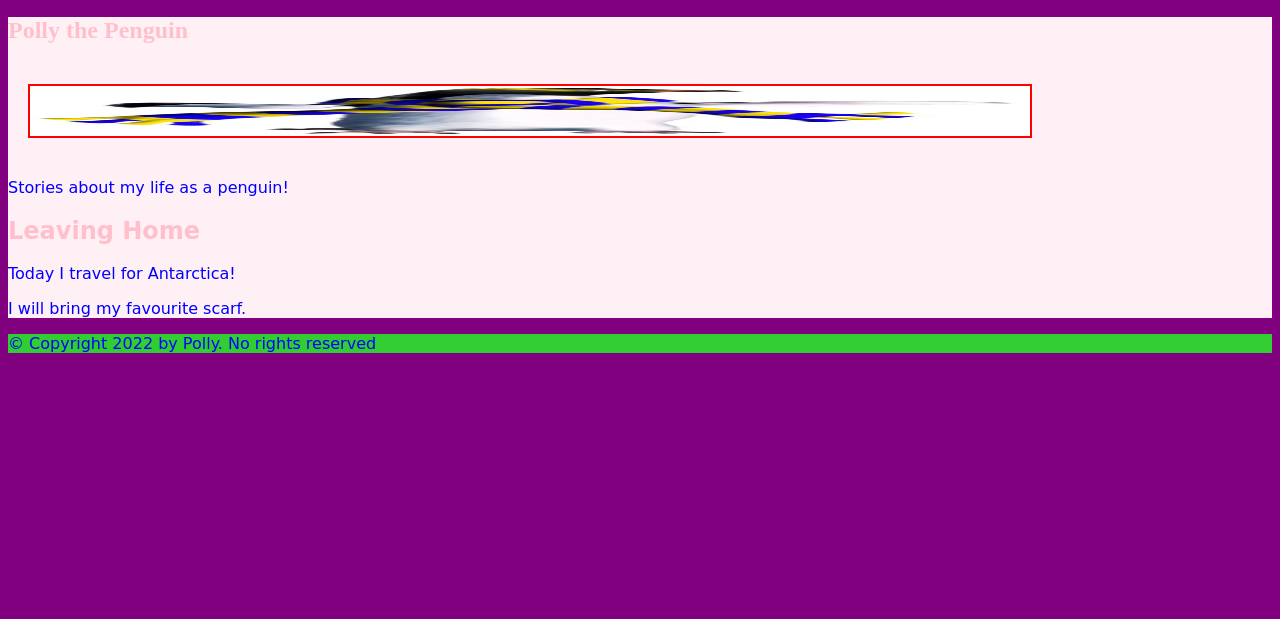
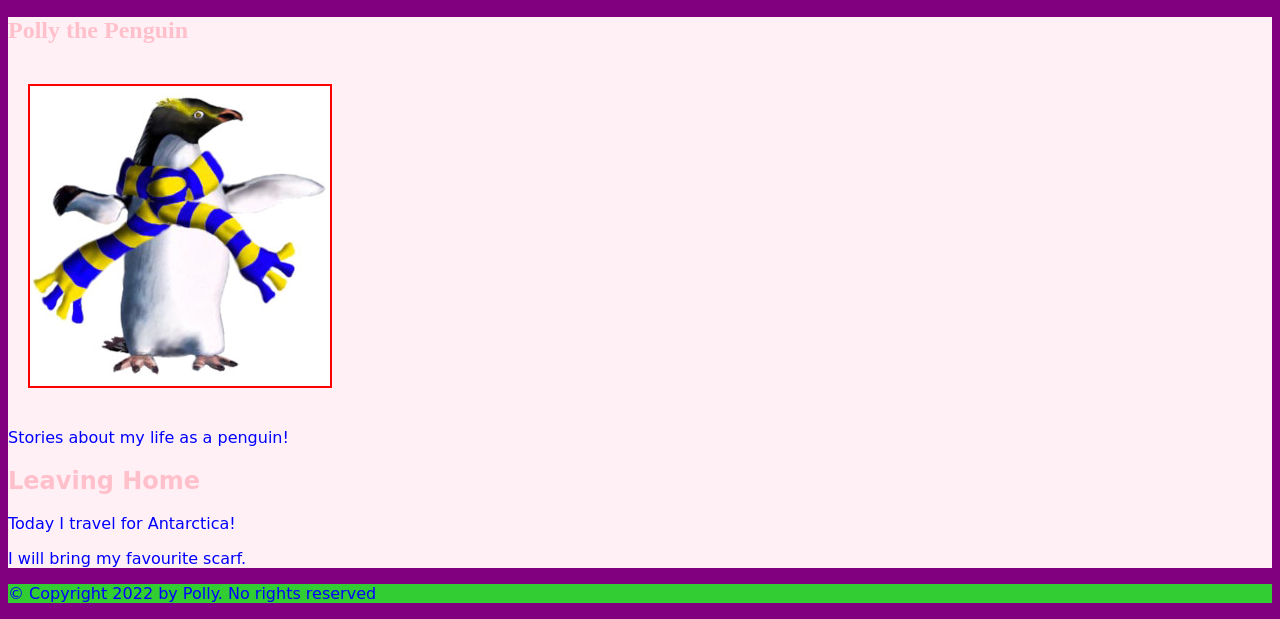
Before and after one commit to Munklepuff/Lab02, a website: page index.html in a window 1280 px wide. Shown: the part 189-808 px from the top of the page. Drawn offline with Linux system fonts and the light colour scheme; a web font is replaced by a local one.

Commit message:
added crop

```diff
--- a/style.css
+++ b/style.css
@@ -44,7 +44,6 @@ footer {
 img{
     margin: 20px;
     border: 2px solid red;
-    width: 1000px;
-    height: 50px;
+    object-fit: cover;
 
 }
```
